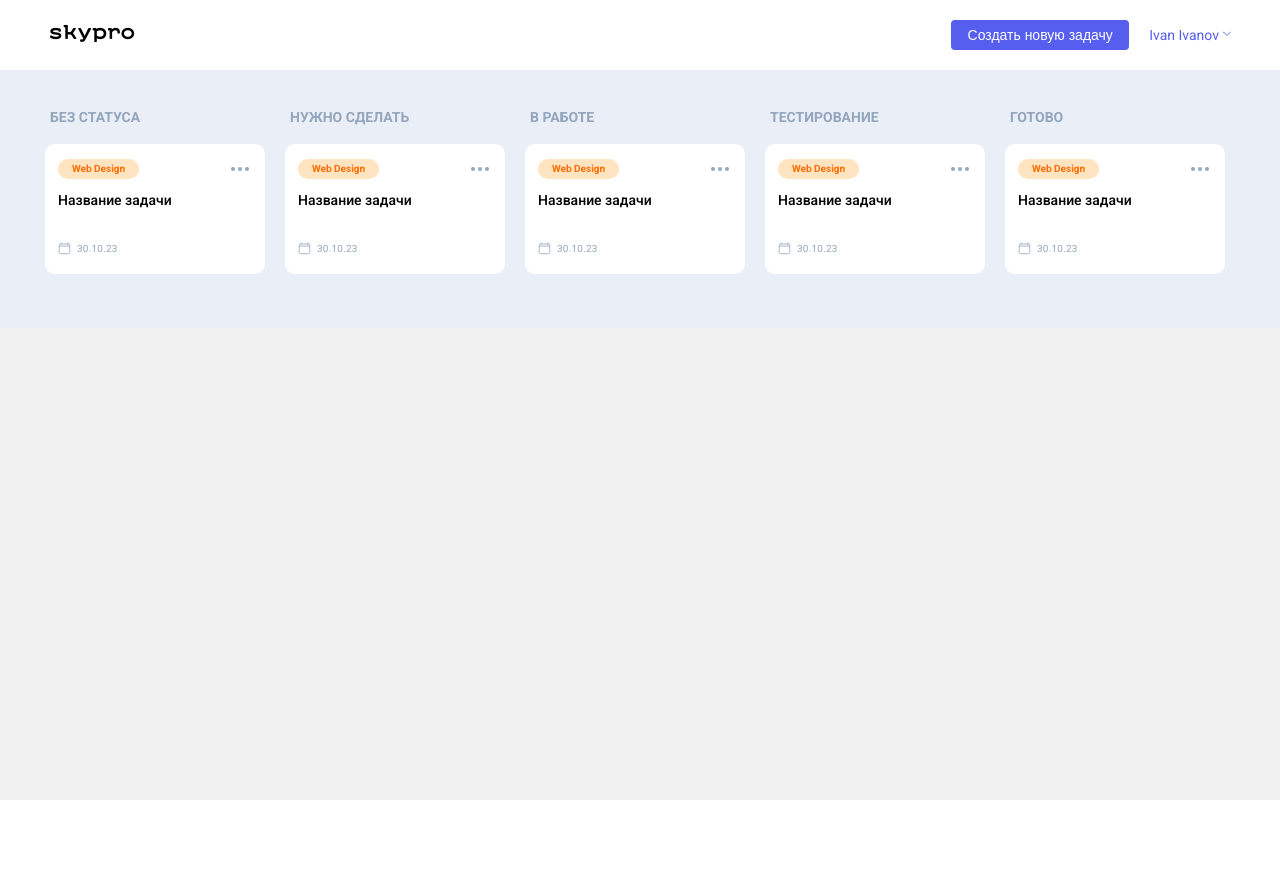
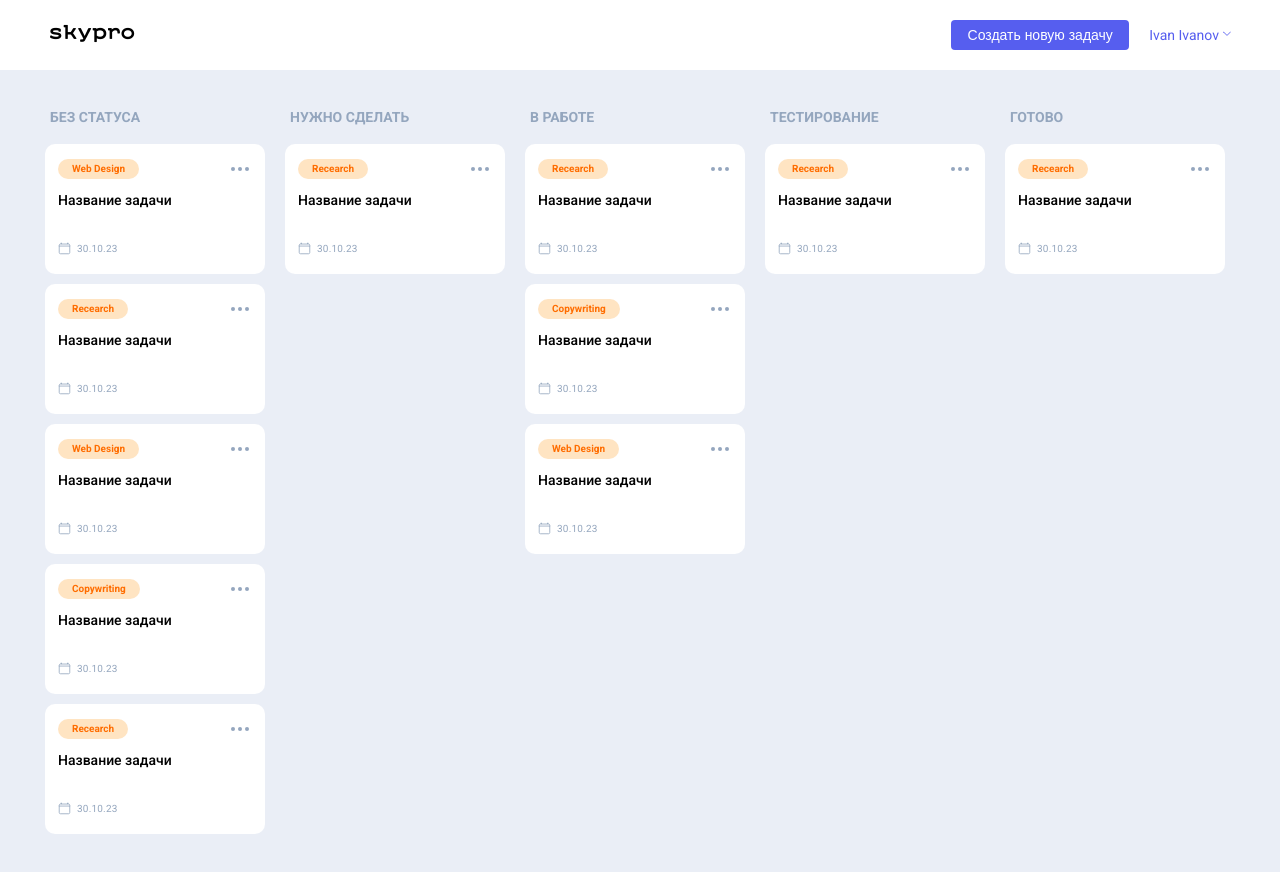
Before and after one commit to ewwgesha91/helloworld, a React (Vite) app: page / in a window 1280 px wide. Shown: the top 872 px of the page. Before the commit the page ends 800 px from the top, so only its background shows below. Built offline with nearby package versions, Linux system fonts and the light colour scheme.

Commit message:
changed files

```diff
--- a/index.html
+++ b/index.html
@@ -4,9 +4,9 @@
     <meta charset="UTF-8" />
     <link rel="icon" type="image/svg+xml" href="/vite.svg" />
     <meta name="viewport" content="width=device-width, initial-scale=1.0" />
-    <link rel="preconnect" href="https://fonts.googleapis.com">
-    <link rel="preconnect" href="https://fonts.gstatic.com" crossorigin>
-    <link href="https://fonts.googleapis.com/css2?family=Roboto+Flex:opsz,wght@8..144,200;8..144,300;8..144,400;8..144,700;8..144,800;8..144,900&family=Roboto:wght@400;500;700&display=swap" rel="stylesheet">
+    <link rel="preconnect" href="https://fonts.googleapis.com" />
+    <link rel="preconnect" href="https://fonts.gstatic.com" crossorigin />
+    <link href="https://fonts.googleapis.com/css2?family=Roboto+Flex:opsz,wght@8..144,200;8..144,300;8..144,400;8..144,700;8..144,800;8..144,900&family=Roboto:wght@400;500;700&display=swap" rel="stylesheet" />
     <title>Skypro</title>
   </head>
   <body>
--- a/src/App.jsx
+++ b/src/App.jsx
@@ -1,21 +1,42 @@
-
+import { cardList, statusList } from "./data";
+import { useEffect, useState } from "react";
 import "./App.css";
+/* import Column from "./components/Column/Column"; */
 import Header from "./components/Header/Header";
 import Main from "./components/Main/Main";
 import PopBrowse from "./components/Popups/PopBrowse";
 import PopExit from "./components/Popups/PopExit";
 import PopNewCard from "./components/Popups/PopNewCard";
 
+
 function App() {
+  const [cards, setCards] = useState(cardList);
+  const [isLoading, setIsLoading] = useState(true);
 
+  useEffect(() => {
+    setTimeout(() => {
+      setIsLoading(false);
+    }, 2000);
+  }, []);
+
+  function onCardAdd() {
+    const newCard = {
+      id: cards.length + 1,
+      topic: "Web Design",
+      title: "Название задачи",
+      date: new Date().toLocaleDateString(),
+      status: statusList[0],
+    };
+    setCards([...cards, newCard]);
+  }
   return (
     <>
       <div className="wrapper">
-      <PopExit />
-      <PopNewCard />
-      <PopBrowse />
-      <Header />
-      <Main />
+        <PopExit />
+        <PopNewCard />
+        <PopBrowse />
+        <Header onCardAdd={onCardAdd} />
+        {isLoading ? <p>Данные загружаются...</p> : <Main cards={cards} />}
       </div>
       <script src="js/script.js"></script>
     </>
--- a/src/components/Card/Card.jsx
+++ b/src/components/Card/Card.jsx
@@ -1,10 +1,10 @@
-const Card = ({ category, title, date }) => {
+const Card = ({ topic, title, date }) => {
   return (
     <div className="cards__item">
       <div className="cards__card card">
         <div className="card__group">
           <div className="card__theme _orange">
-            <p className="_orange">{category}</p>
+            <p className="_orange">{topic}</p>
           </div>
           <a href="#popBrowse" target="_self">
             <div className="card__btn">
--- a/src/components/Column/Column.jsx
+++ b/src/components/Column/Column.jsx
@@ -1,13 +1,20 @@
 import Card from "../Card/Card";
 
-const Column = ({ title }) => {
+const Column = ({ title, cardList }) => {
   return (
     <div className="main__column">
       <div className="column__title">
         <p>{title}</p>
       </div>
       <div className="cards">
-        <Card category="Web Design" title="Название задачи" date="30.10.23" />
+        {cardList.map((card) => (
+          <Card
+            key={card.id}
+            topic={card.topic}
+            title={card.title}
+            date={card.date}
+          />
+        ))}
       </div>
     </div>
   );
--- a/src/components/Header/Header.jsx
+++ b/src/components/Header/Header.jsx
@@ -1,6 +1,6 @@
 import { useState } from "react";
 
-export default function Header() {
+export default function Header({onCardAdd}) {
   const [isOpen, setIsOpen] = useState(false);
   const togglePopup = () => {
     setIsOpen((prevState) => !prevState);
@@ -20,7 +20,7 @@ export default function Header() {
             </a>
           </div>
           <nav className="header__nav">
-            <button className="header__btn-main-new _hover01" id="btnMainNew">
+            <button onClick={onCardAdd} className="header__btn-main-new _hover01" id="btnMainNew">
               <a href="#popNewCard">Создать новую задачу</a>
             </button>
             <a
--- a/src/components/Main/Main.jsx
+++ b/src/components/Main/Main.jsx
@@ -1,16 +1,19 @@
+import { statusList } from "../../data";
 import Column from "../Column/Column";
 
-export default function Main() {
+export default function Main({cards}) {
   return (
     <main className="main">
       <div className="container">
         <div className="main__block">
           <div className="main__content">
-            <Column title="БЕЗ СТАТУСА" />
-            <Column title="НУЖНО СДЕЛАТЬ" />
-            <Column title="В РАБОТЕ" />
-            <Column title="ТЕСТИРОВАНИЕ" />
-            <Column title="ГОТОВО" />
+            {statusList.map((status) => (
+              <Column
+                key={status}
+                title={status}
+                cardList={cards.filter((card) => card.status === status)}
+              />
+            ))}
           </div>
         </div>
       </div>
--- a/src/data.js
+++ b/src/data.js
@@ -1,23 +1,87 @@
+export const statusList = [
+    "Без статуса",
+    "Нужно сделать",
+    "В работе",
+    "Тестирование",
+    "Готово",
+  ];
+
 export const cardList = [
     {
         id: 1,
         topic: "Web Design",
         title: "Название задачи",
         date: "30.10.23",
-        status: "Без статуса",
+        status: statusList[0],
     },
     {
-        id: 1,
+        id: 2,
         topic: "Recearch",
         title: "Название задачи",
         date: "30.10.23",
-        status: "Без статуса",
+        status: statusList[0],
     },
     {
-        id: 1,
+        id: 3,
         topic: "Web Design",
         title: "Название задачи",
         date: "30.10.23",
-        status: "Без статуса",
+        status: statusList[0],
+    },
+    {
+        id: 4,
+        topic: "Copywriting",
+        title: "Название задачи",
+        date: "30.10.23",
+        status: statusList[0],
+    },
+    {
+        id: 5,
+        topic: "Recearch",
+        title: "Название задачи",
+        date: "30.10.23",
+        status: statusList[0],
+    },
+    {
+        id: 6,
+        topic: "Recearch",
+        title: "Название задачи",
+        date: "30.10.23",
+        status: statusList[1],
+    },
+    {
+        id: 7,
+        topic: "Recearch",
+        title: "Название задачи",
+        date: "30.10.23",
+        status: statusList[2],
+    },
+    {
+        id: 8,
+        topic: "Copywriting",
+        title: "Название задачи",
+        date: "30.10.23",
+        status: statusList[2],
+    },
+    {
+        id: 9,
+        topic: "Web Design",
+        title: "Название задачи",
+        date: "30.10.23",
+        status: statusList[2],
+    },
+    {
+        id: 10,
+        topic: "Recearch",
+        title: "Название задачи",
+        date: "30.10.23",
+        status: statusList[3],
+    },
+    {
+        id: 11,
+        topic: "Recearch",
+        title: "Название задачи",
+        date: "30.10.23",
+        status: statusList[4],
     },
 ]
```
